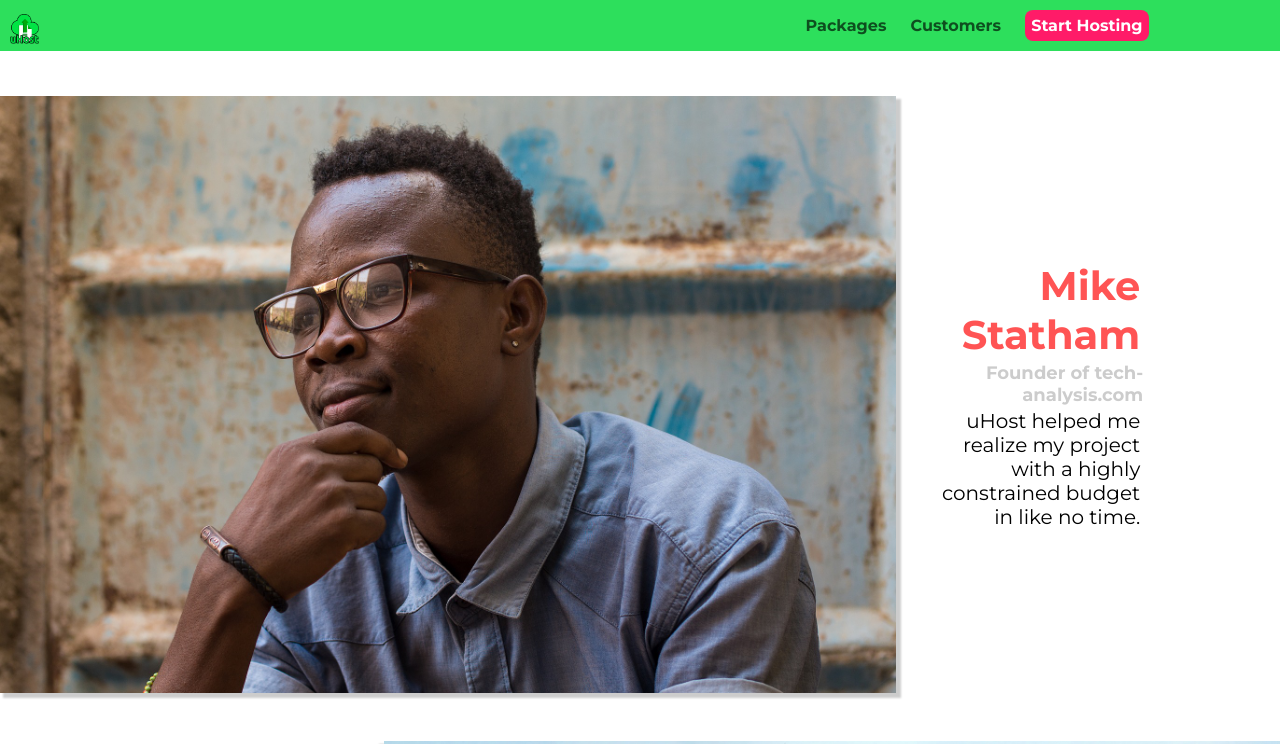
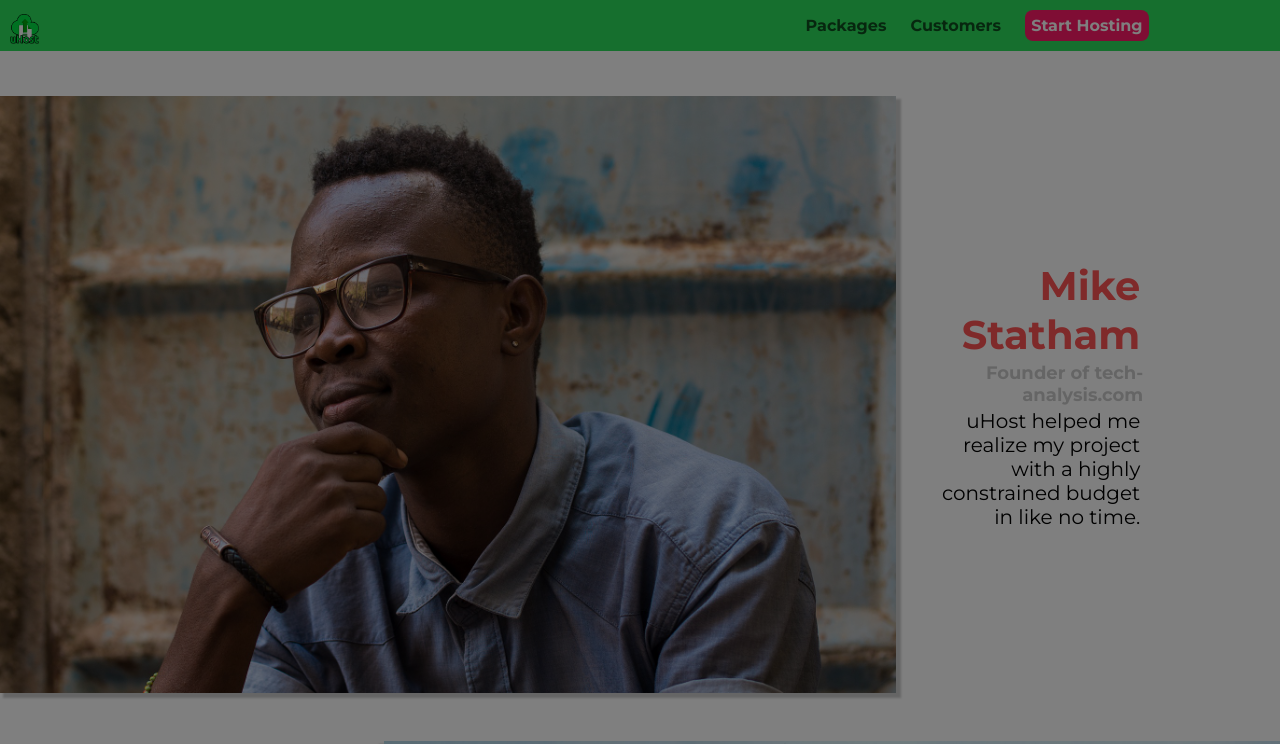
Before and after one commit to CSS-learning-projects-try-ons/CSS-learning-udemy, a plain HTML site: page diving-deeper-02-adding-the-header-starting-code/customers/index.html in a window 1280 px wide. Shown: the top 744 px of the page. Drawn offline with Linux system fonts and the light colour scheme.

Commit message:
added backdrop

```diff
--- a/diving-deeper-02-adding-the-header-starting-code/customers/index.html
+++ b/diving-deeper-02-adding-the-header-starting-code/customers/index.html
@@ -13,6 +13,7 @@
 </head>
 
 <body>
+    <div class="backdrop"></div>
     <header class="main-header">
         <div class="brand-name-container">
             <a href="../index.html">
--- a/diving-deeper-02-adding-the-header-starting-code/shared.css
+++ b/diving-deeper-02-adding-the-header-starting-code/shared.css
@@ -1,10 +1,25 @@
 * {
     box-sizing: border-box;
+}
+
+html {
+    /* height: 100%; */
 }
 
 body {
     font-family: 'Montserrat', sans-serif;
     margin: 0;
+    /* height: 100%; */
+}
+
+.backdrop {
+    z-index: 100;
+    position: fixed;
+    top: 0;
+    bottom: 0;
+    width: 100%;
+    height: 100%;
+    background-color: rgba(0,0,0,0.5);
 }
 
 .main-header {
```
